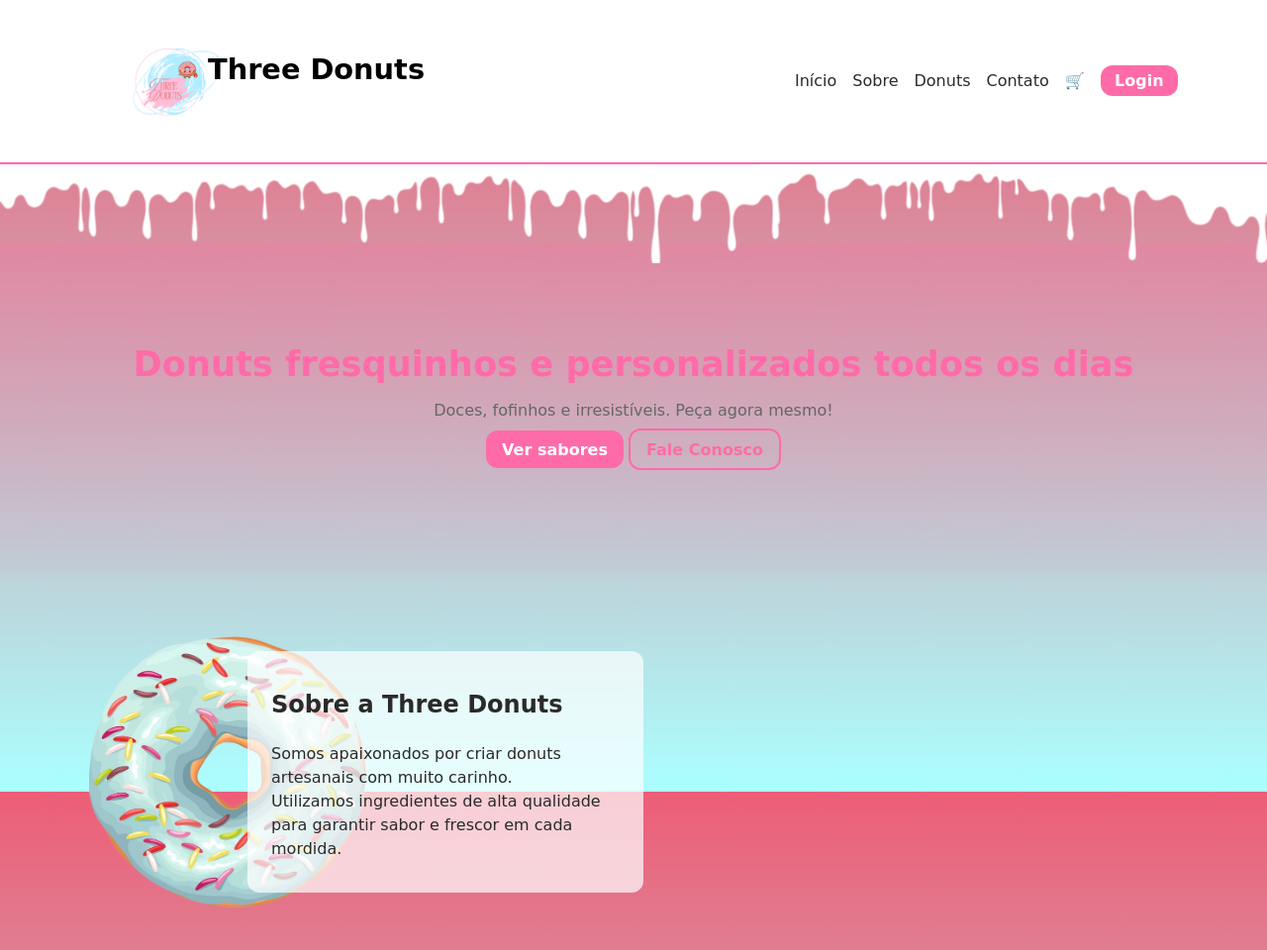
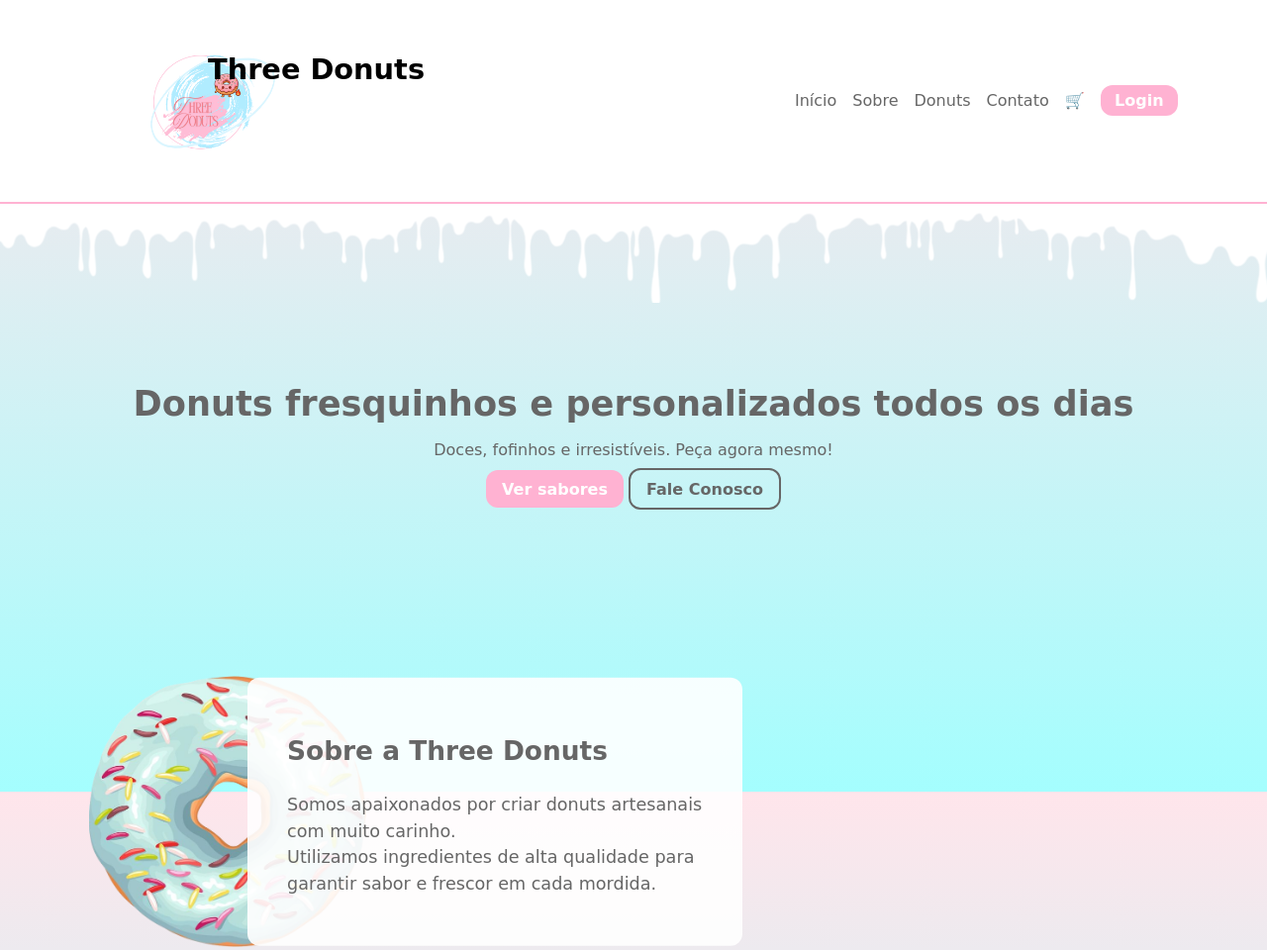
Before and after one commit to Dywxty/ThreeDonuts3, a plain HTML site: page index.html in a window 1280 px wide. Shown: the top 960 px of the page at 99% size. Drawn offline with Linux system fonts and the light colour scheme.

Commit message:
mudanças de fundo

```diff
--- a/styles.css
+++ b/styles.css
@@ -2,11 +2,11 @@
 
 /*raiz*/
 :root {
-  --bg1:#ffe9ed;
-  --bg2:#abffff;
+  --bg1:#ffe5eb;
+  --bg2:#a4fefe;
   --card:#ffffff;
-  --accent:#ff6ba8;
-  --text:#2a2a2a;
+  --accent:#ffb2d2;
+  --text:#666;
   --muted:#666;
   --radius:12px;
   --container-width:1100px;
@@ -19,7 +19,7 @@
 html,body { height:100% }
 body {
     margin: 0;
-    background: linear-gradient(180deg, #ed5d76 0%, var(--bg2) 100%);
+    background: linear-gradient(180deg, var(--bg1) 0%, var(--bg2) 100%);
     background-attachment: fixed;
     color: var(--text);
     line-height: 1.5;
@@ -107,14 +107,35 @@ body {
   padding:.5rem 0
 }
 
-/*hero class*/
+/* hero (faixa inicial) */
 .hero {
-  background:linear-gradient(180deg, rgba(255,107,168,0.2), rgba(255,107,168,0.05));
   padding:4rem 0;
   text-align:center;
 }
-.hero h1 { margin:0 0 0.5rem;font-size:2.2rem;color:var(--accent) }
-.hero p { margin:0 0 1rem;color:var(--muted) }
+.hero h1 {
+  margin:0 0 0.5rem;
+  font-size:2.2rem;
+  color:var(--text);/*cinza*/
+}
+.hero p {
+  margin:0 0 1rem;
+  color:var(--text);
+}
+.hero .btn {
+  background:var(--accent);
+  color:white;
+}
+.hero .btn.ghost {
+  background:transparent;
+  color:var(--text);
+  border:2px solid var(--text);
+}
+
+/* logo maior */
+.site-header .logo img {
+  height:140px;
+  width:auto;
+}
 
 /* Donut e sobreposição */
 .donut-sobre {
@@ -129,16 +150,18 @@ body {
   margin-left: 0;
   margin-right: 2rem;
 }
-/*sobreposição de texto*/
+
+/*Texto da caixinh 'sobre'*/
 .sobre-texto {
   position: absolute;
   left: 160px;
   top: 50%;
   transform: translateY(-50%);
-  background: rgba(255,255,255,0.7);
-  padding: 1rem 1.5rem;
+  background: rgba(255,255,255,0.9);
+  padding: 2rem 2.5rem;
   border-radius: var(--radius);
-  max-width: 400px;
+  max-width: 500px;
+  font-size: 1.1rem;
 }
 
 /* Carrinho */
@@ -156,6 +179,7 @@ body {
   flex-wrap: wrap;
   margin-top: 15px;
   justify-content: center;
+  color: #666;
 }
 
 .btn-pagamento {
@@ -167,8 +191,11 @@ body {
   cursor: pointer;
   font-weight: bold;
   transition: background 0.3s ease;
+  color: #666;
 }
-.btn-pagamento:hover { background-color: var(--accent);color:white }
+.btn-pagamento:hover {
+  background-color: var(--accent);
+  color:white }
 
 .btn-pagar {
   margin-top: 20px;
@@ -185,7 +212,7 @@ body {
   margin-right: auto;
   transition: background 0.3s ease;
 }
-.btn-pagar:hover { background-color: #ff1493 }
+.btn-pagar:hover { background-color: #ffa9d7 }
 
 .btn { background:var(--accent);
   color:white;
@@ -268,6 +295,7 @@ body {
   #contact-form .btn {
   width: 200px;
   align-self: flex-start;
+  color: #ffffff;
 }
 
   /*Rodapé*/
@@ -318,7 +346,7 @@ table, th, td {
    color:#555
    }
 
-   /* Botão de login no menu */
+/* Botão de login no menu */
 .nav a.btn-login {
   background-color: var(--accent);
   color: white;
```
Also changed, not shown: imagens/donuts-onda-removebg-preview.png (added).
